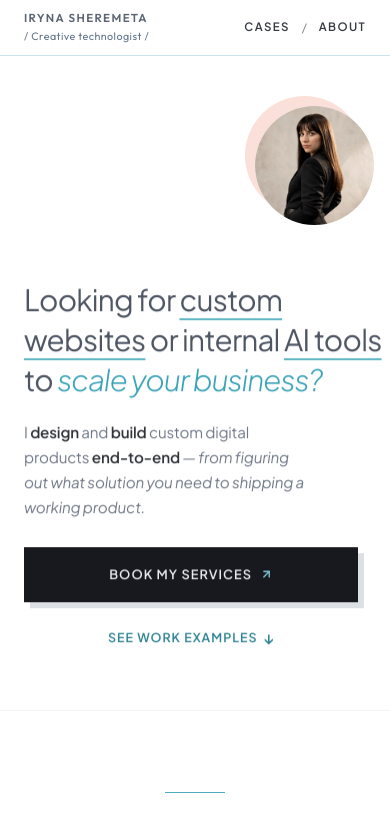
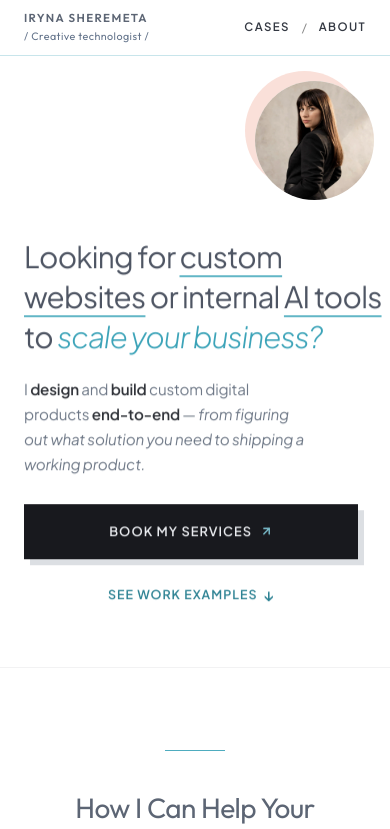
Before and after one commit to Irene2828/porfoliojuly, a Next.js app: page / in a window 390 px wide. Shown: the top 829 px of the page. Built offline with nearby package versions, Linux system fonts and the light colour scheme; no server answers; the database is empty.

Commit message:
style: mobile hero — halve both avatar gaps (25px top, 17.5px bottom)

```diff
--- a/src/app/components/Hero.css
+++ b/src/app/components/Hero.css
@@ -2023,3 +2023,21 @@
     padding-bottom: 0 !important;
   }
 }
+
+/* ── Mobile hero: обидва відступи фото вдвічі менші (14.10.2026) ── */
+@media (max-width: 900px) {
+  /* Зверху було 50px (6rem − 3.5rem хедер + 10px паддінг враппера) → 25px */
+  .v2-theme .hero-section,
+  .hero-section {
+    padding-top: calc(3.5rem + 15px) !important;
+  }
+  /* Знизу було 35px (gap 1.75rem + margin 7px) → 17.5px */
+  .v2-theme .hero-container,
+  .hero-container {
+    gap: 0.875rem !important;
+  }
+  .v2-theme .hero-image-wrapper,
+  .hero-image-wrapper {
+    margin-bottom: 3.5px !important;
+  }
+}
```
